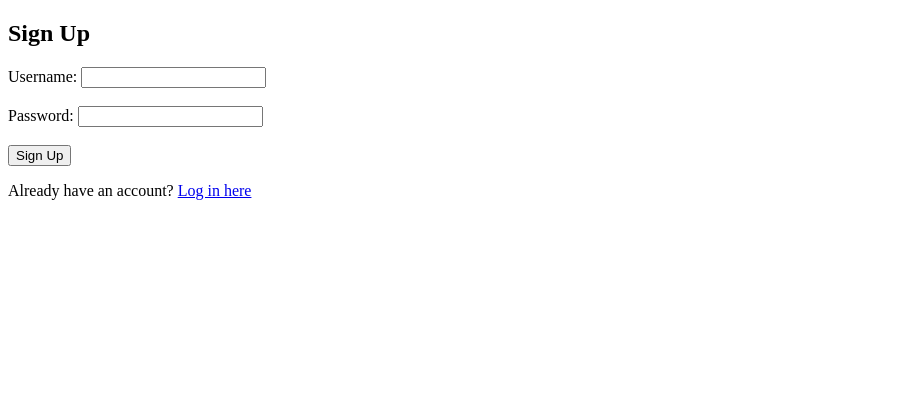
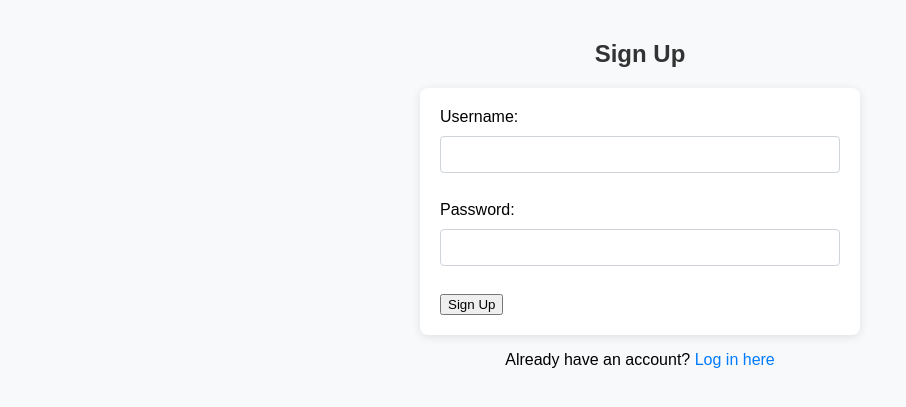
Before and after one commit to KelvinLokko/flask-project, a Flask app: page /signup in a window 1280 px wide. Shown: the top 407 px of the page, without its empty margins (0-906 px from the left). Run offline with Flask 3, Linux system fonts and the light colour scheme.

Commit message:
another commit

```diff
--- /dev/null
+++ b/Static/style.css
@@ -0,0 +1,61 @@
+/* style.css */
+
+body {
+    font-family: Arial, sans-serif;
+    background-color: #f8f9fa; /* Light background for better contrast */
+    margin: 0;
+    padding: 20px;
+}
+
+h2 {
+    color: #333; /* Darker text color */
+    text-align: center; /* Center the heading */
+}
+
+form {
+    background: #ffffff; /* White background for the form */
+    padding: 20px;
+    border-radius: 8px; /* Slightly more rounded corners */
+    box-shadow: 0 2px 10px rgba(0, 0, 0, 0.1); /* Subtle shadow effect */
+    max-width: 400px; /* Limit the width of the form */
+    margin: auto; /* Center the form */
+}
+
+input[type="text"],
+input[type="password"] {
+    width: 100%;
+    padding: 10px;
+    margin: 10px 0;
+    border: 1px solid #ced4da; /* Lighter border color */
+    border-radius: 4px; /* Slightly rounded corners */
+    box-sizing: border-box; /* Include padding in the element's total width */
+}
+
+button {
+    width: 100%; /* Make the button full width */
+    background-color: #007bff; /* Bootstrap primary color */
+    color: white;
+    padding: 10px;
+    border: none;
+    border-radius: 5px; /* Rounded corners */
+    cursor: pointer;
+    font-size: 16px; /* Slightly larger text */
+    transition: background-color 0.3s; /* Smooth transition */
+}
+
+button:hover {
+    background-color: #0056b3; /* Darker shade on hover */
+}
+
+p {
+    text-align: center; /* Center text in paragraphs */
+}
+
+a {
+    color: #007bff; /* Link color */
+    text-decoration: none; /* No underline */
+}
+
+a:hover {
+    text-decoration: underline; /* Underline on hover */
+}
--- a/templates/home.html
+++ b/templates/home.html
@@ -2,6 +2,7 @@
 <html>
 <head>
     <title>Home</title>
+    <link rel="stylesheet" href="{{ url_for('static', filename='style.css') }}">
 </head>
 <body>
     <h2>Welcome, {{ current_user.username }}!</h2>
--- a/templates/login.html
+++ b/templates/login.html
@@ -2,6 +2,7 @@
 <html>
 <head>
     <title>Login</title>
+    <link rel="stylesheet" href="{{ url_for('static', filename='style.css') }}">
 </head>
 <body>
     <h2>Login</h2>
--- a/templates/signup.html
+++ b/templates/signup.html
@@ -2,6 +2,7 @@
 <html>
 <head>
     <title>Sign Up</title>
+    <link rel="stylesheet" href="{{ url_for('static', filename='style.css') }}">
 </head>
 <body>
     <h2>Sign Up</h2>
```
